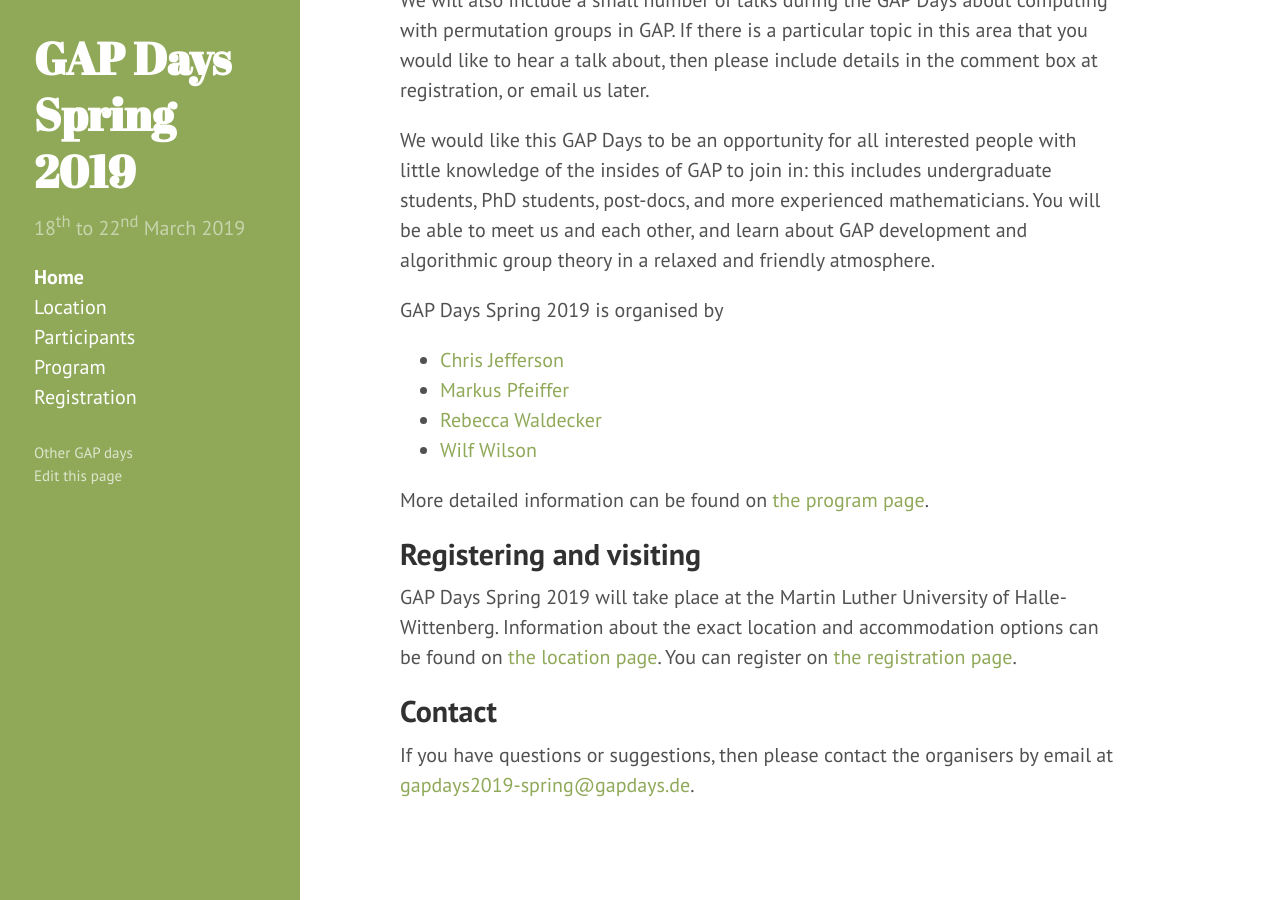
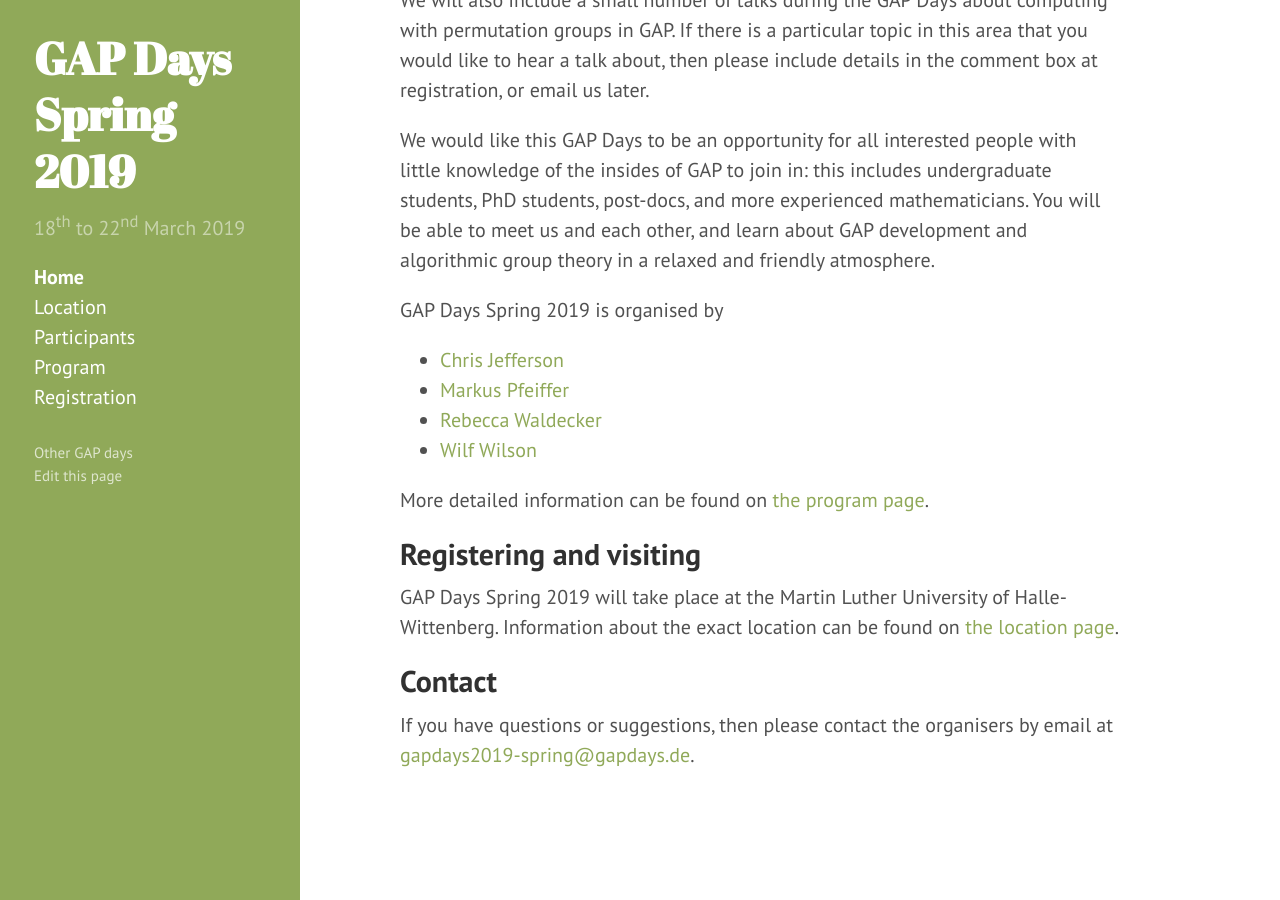
Before and after one commit to jesusmartinez-garcia/2020-01-21-colchester-workshop, a Jekyll site: the page built from index.md, in a window 1280 px wide and 900 px high, scrolled down 1007 px. Built offline with Jekyll 4.4.1, drawn with Linux system fonts in a browser that asks for light colours.

Commit message:
Close GAP Days registration

```diff
--- a/index.md
+++ b/index.md
@@ -57,9 +57,8 @@ More detailed information can be found on [the program page]({{ site.baseurl }}/
 ## Registering and visiting
 
 GAP Days Spring 2019 will take place at the {{ site.location }}. Information
-about the exact location and accommodation options can be found on [the location
-page]({{ site.baseurl }}/location). You can register on [the registration
-page]({{ site.baseurl }}/registration).
+about the exact location can be found on [the location
+page]({{ site.baseurl }}/location).
 
 ## <a name="contact"></a> Contact
 
--- a/registration.html
+++ b/registration.html
@@ -1,7 +1,7 @@
 ---
 layout: page
 title: Registration
-registration_state: open
+registration_state: closed
 form_api_token: f6eb7678607cf8d0f1b8f52b15b1922d
 email: gapdays2019-spring@gapdays.de
 ---
```
